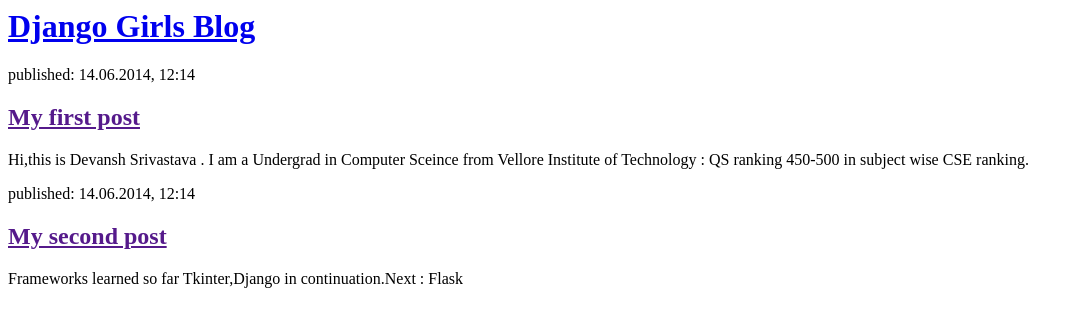
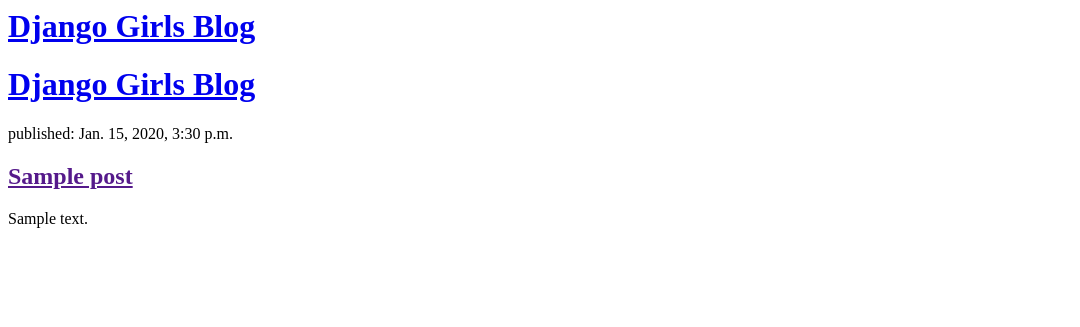
Before and after one commit to dev2298/my-first-blog, a Django app: page / in a window 1280 px wide. Shown: the top 327 px of the page, without its empty margins (0-1080 px from the left). Run offline with Django 3.2, Linux system fonts and the light colour scheme; tables that the repository leaves empty hold one stand-in row (values such as "Sample post").

Commit message:
Modified Template to display post from database

```diff
--- a/mysite/blog/templates/blog/post_list.html
+++ b/mysite/blog/templates/blog/post_list.html
@@ -6,17 +6,16 @@
         <div>
             <h1><a href="/">Django Girls Blog</a></h1>
         </div>
-
         <div>
-            <p>published: 14.06.2014, 12:14</p>
-            <h2><a href="">My first post</a></h2>
-            <p>Hi,this is Devansh Srivastava . I am a Undergrad in Computer Sceince from Vellore Institute of Technology : QS ranking 450-500 in subject wise CSE ranking.</p>
+            <h1><a href="/">Django Girls Blog</a></h1>
         </div>
 
-        <div>
-            <p>published: 14.06.2014, 12:14</p>
-            <h2><a href="">My second post</a></h2>
-            <p>Frameworks learned so far Tkinter,Django in continuation.Next : Flask</p>
-        </div>
+        {% for post in posts %}
+            <div>
+                <p>published: {{ post.published_date }}</p>
+                <h2><a href="">{{ post.title }}</a></h2>
+                <p>{{ post.text|linebreaksbr }}</p>
+            </div>
+        {% endfor %}
     </body>
 </html>
--- a/mysite/blog/views.py
+++ b/mysite/blog/views.py
@@ -1,5 +1,7 @@
 from django.shortcuts import render
-
+from .models import Post
+from django.utils import timezone
 # Create your views here.
 def post_list(request):
-    return render(request, 'blog/post_list.html', {})
+    posts = Post.objects.filter(published_date__lte=timezone.now()).order_by('published_date')
+    return render(request, 'blog/post_list.html', {'posts': posts})
```
